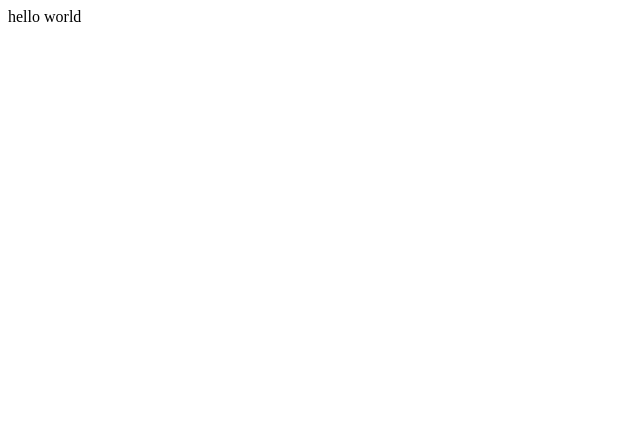
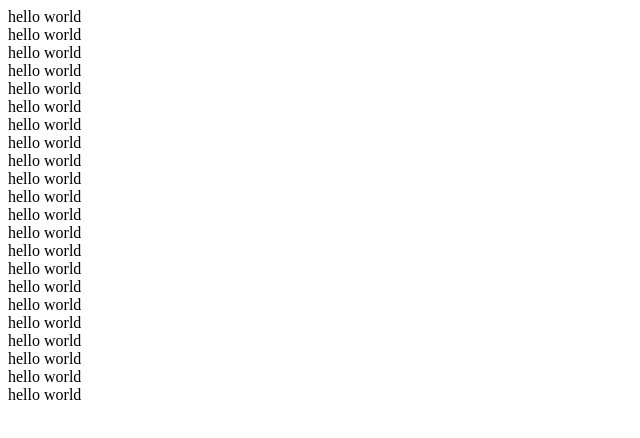
Before and after one commit to tenkigaesernet/tenkigaesernet.github.io, a plain HTML site: page index.html in a window 1280 px wide. Shown: the whole page, without its empty margins (0-640 px from the left). Drawn offline with Linux system fonts and the light colour scheme.

Commit message:
Update index.html

```diff
--- a/index.html
+++ b/index.html
@@ -1 +1,22 @@
-<a id="test">hello world</a>
+<a id="1">hello world</a><br>
+<a id="2">hello world</a><br>
+<a id="3">hello world</a><br>
+<a id="4">hello world</a><br>
+<a id="5">hello world</a><br>
+<a id="6">hello world</a><br>
+<a id="7">hello world</a><br>
+<a id="8">hello world</a><br>
+<a id="9">hello world</a><br>
+<a id="10">hello world</a><br>
+<a id="11">hello world</a><br>
+<a id="12">hello world</a><br>
+<a id="13">hello world</a><br>
+<a id="14">hello world</a><br>
+<a id="15">hello world</a><br>
+<a id="16">hello world</a><br>
+<a id="17">hello world</a><br>
+<a id="18">hello world</a><br>
+<a id="19">hello world</a><br>
+<a id="20">hello world</a><br>
+<a id="21">hello world</a><br>
+<a id="22">hello world</a><br>
```
